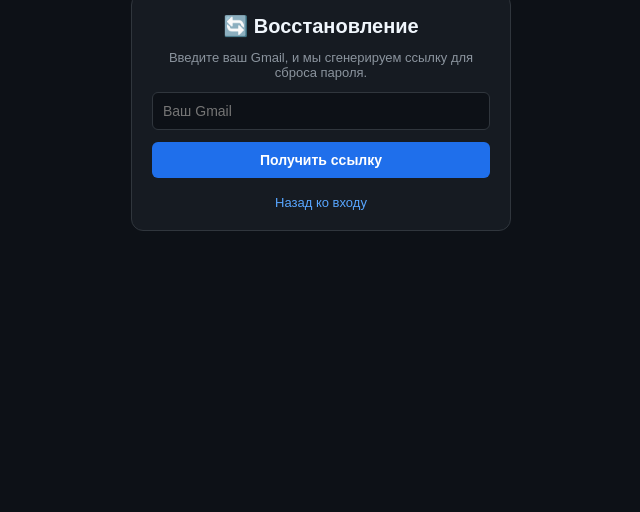
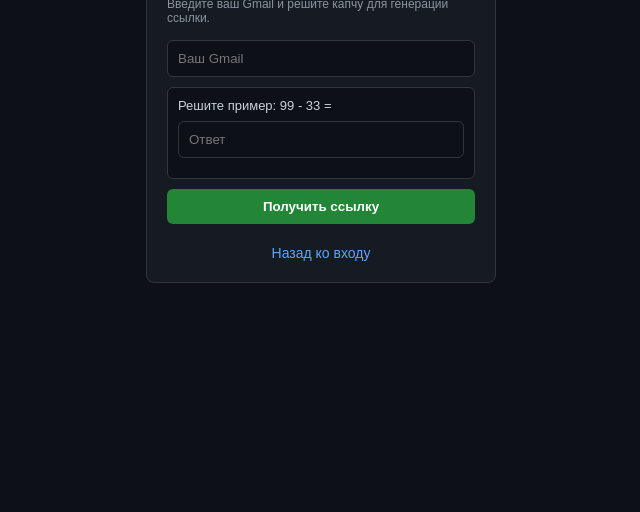
Before and after one commit to mikailovic2015/my-game-portal, a website: page forgot-password.html in a window 1280 px wide. Shown: the part 288-800 px from the top of the page, without its empty margins (319-959 px from the left). Drawn offline with Linux system fonts and the light colour scheme.

Commit message:
Обновил отдельный файл forgot-password.html с капчей и генератором ссылки

```diff
--- a/forgot-password.html
+++ b/forgot-password.html
@@ -2,49 +2,89 @@
 <html lang="ru">
 <head>
     <meta charset="UTF-8">
-    <meta name="viewport" content="width=device-width, initial-scale=1.0">
     <title>Восстановление пароля</title>
     <style>
-        * { box-sizing: border-box; margin: 0; padding: 0; }
-        body { background: #0d1117; color: #c9d1d9; font-family: sans-serif; display: flex; justify-content: center; align-items: center; min-height: 100vh; padding: 15px; }
-        .card { background: #161b22; border: 1px solid #30363d; border-radius: 12px; padding: 20px; width: 100%; max-width: 380px; display: flex; flex-direction: column; gap: 12px; }
-        h2 { color: #f0f6fc; text-align: center; font-size: 20px; }
-        p { font-size: 13px; color: #8b949e; text-align: center; }
-        input { width: 100%; background: #0d1117; border: 1px solid #30363d; border-radius: 6px; padding: 10px; color: white; font-size: 14px; outline: none; }
-        button { background: #1f6feb; color: white; border: none; padding: 10px; border-radius: 6px; font-weight: bold; cursor: pointer; font-size: 14px; }
-        .link { text-align: center; font-size: 13px; color: #58a6ff; text-decoration: none; margin-top: 5px; display: inline-block; }
+        body { background-color: #0d1117; color: #c9d1d9; font-family: sans-serif; display: flex; justify-content: center; align-items: center; height: 100vh; margin: 0; }
+        .card { background: #161b22; padding: 20px; border-radius: 8px; border: 1px solid #30363d; width: 350px; box-sizing: border-box; }
+        input { width: 100%; padding: 10px; margin-bottom: 10px; background: #0d1117; border: 1px solid #30363d; color: white; border-radius: 6px; box-sizing: border-box; }
+        button { width: 100%; padding: 10px; background: #238636; color: white; border: none; border-radius: 6px; cursor: pointer; font-weight: bold; margin-bottom: 10px; }
+        button:hover { background: #2ea043; }
+        .back { text-align: center; margin-top: 10px; }
+        .back a { color: #58a6ff; text-decoration: none; font-size: 14px; }
     </style>
 </head>
 <body>
     <div class="card">
-        <h2>🔄 Восстановление</h2>
-        <p>Введите ваш Gmail, и мы сгенерируем ссылку для сброса пароля.</p>
-        <input type="email" id="forgot-email" placeholder="Ваш Gmail">
-        <button onclick="sendForgot()">Получить ссылку</button>
-        <a href="/login.html" class="link">Назад ко входу</a>
+        <h3 style="color: #58a6ff; margin-bottom: 5px; margin-top: 0;">🔑 Восстановление пароля</h3>
+        <p style="font-size: 12px; color: #8b949e; margin-bottom: 15px;">Введите ваш Gmail и решите капчу для генерации ссылки.</p>
+
+        <input type="email" id="reset-email" placeholder="Ваш Gmail">
+
+        <div style="background: #0d1117; padding: 10px; border-radius: 6px; margin-bottom: 10px; border: 1px solid #30363d;">
+            <p id="captcha-question" style="font-size: 13px; color: #c9d1d9; margin-top: 0; margin-bottom: 8px;"></p>
+            <input type="number" id="captcha-input" placeholder="Ответ">
+        </div>
+
+        <button onclick="verifyAndGetResetLink()">Получить ссылку</button>
+
+        <div id="reset-result-box" style="display: none; background: #0d1117; padding: 10px; border-radius: 6px; margin-bottom: 10px; border: 1px solid #30363d; font-size: 12px; word-break: break-all;"></div>
+
+        <div class="back">
+            <a href="login.html">Назад ко входу</a>
+        </div>
     </div>
 
-<script>
-function sendForgot() {
-    const email = document.getElementById('forgot-email').value.trim();
-    if (!email) {
-        alert('Введите Gmail!');
-        return;
+    <script>
+    const mathExamples = [
+        { q: "5 + 7 =", a: 12 }, { q: "12 - 4 =", a: 8 }, { q: "6 * 3 =", a: 18 }, { q: "20 / 5 =", a: 4 }, { q: "9 + 9 =", a: 18 },
+        { q: "15 - 6 =", a: 9 }, { q: "7 * 7 =", a: 49 }, { q: "32 / 8 =", a: 4 }, { q: "11 + 8 =", a: 19 }, { q: "14 - 9 =", a: 5 },
+        { q: "4 * 6 =", a: 24 }, { q: "81 / 9 =", a: 9 }, { q: "13 + 7 =", a: 20 }, { q: "25 - 10 =", a: 15 }, { q: "5 * 5 =", a: 25 },
+        { q: "36 / 6 =", a: 6 }, { q: "18 + 2 =", a: 20 }, { q: "30 - 12 =", a: 18 }, { q: "3 * 9 =", a: 27 }, { q: "45 / 5 =", a: 9 },
+        { q: "16 + 16 =", a: 32 }, { q: "50 - 25 =", a: 25 }, { q: "8 * 8 =", a: 64 }, { q: "64 / 8 =", a: 8 }, { q: "19 + 11 =", a: 30 },
+        { q: "22 - 7 =", a: 15 }, { q: "9 * 6 =", a: 54 }, { q: "40 / 4 =", a: 10 }, { q: "14 + 14 =", a: 28 }, { q: "60 - 20 =", a: 40 },
+        { q: "7 * 8 =", a: 56 }, { q: "72 / 9 =", a: 8 }, { q: "25 + 25 =", a: 50 }, { q: "33 - 13 =", a: 20 }, { q: "4 * 9 =", a: 36 },
+        { q: "54 / 6 =", a: 9 }, { q: "17 + 13 =", a: 30 }, { q: "44 - 11 =", a: 33 }, { q: "6 * 6 =", a: 36 }, { q: "48 / 6 =", a: 8 },
+        { q: "21 + 9 =", a: 30 }, { q: "99 - 33 =", a: 66 }, { q: "9 * 9 =", a: 81 }, { q: "56 / 7 =", a: 8 }, { q: "12 + 18 =", a: 30 },
+        { q: "75 - 25 =", a: 50 }, { q: "3 * 8 =", a: 24 }, { q: "28 / 4 =", a: 7 }, { q: "10 + 90 =", a: 100 }, { q: "100 - 50 =", a: 50 }
+    ];
+
+    let currentCorrectAnswer = 0;
+
+    function initCaptcha() {
+        const randomIndex = Math.floor(Math.random() * mathExamples.length);
+        const selected = mathExamples[randomIndex];
+        currentCorrectAnswer = selected.a;
+        const qEl = document.getElementById("captcha-question");
+        if (qEl) qEl.innerText = "Решите пример: " + selected.q;
     }
 
-    fetch('/api/forgot-password', {
-        method: 'POST',
-        headers: { 'Content-Type': 'application/json' },
-        body: JSON.stringify({ email })
-    })
-    .then(res => res.json())
-    .then(data => {
-        alert(data.message);
-        if (data.success) {
-            window.location.href = '/login.html';
+    function verifyAndGetResetLink() {
+        const inputVal = document.getElementById("captcha-input").value;
+        const userAnswer = parseInt(inputVal);
+        const userEmail = document.getElementById("reset-email").value;
+
+        if (isNaN(userAnswer) || userAnswer !== currentCorrectAnswer) {
+            alert("Ошибка! Неверный ответ на пример. Попробуйте еще раз.");
+            initCaptcha();
+            return;
         }
-    });
-}
-</script>
+
+        if (!userEmail) {
+            alert("Введите ваш Gmail!");
+            return;
+        }
+
+        const uniqueToken = Math.random().toString(36).substring(2) + Date.now().toString(36);
+        const resetLink = `${window.location.origin}/reset-password.html?token=${uniqueToken}&email=${encodeURIComponent(userEmail)}`;
+
+        const resultBox = document.getElementById("reset-result-box");
+        if (resultBox) {
+            resultBox.style.display = "block";
+            resultBox.innerHTML = `<span style="color: #3fb950; font-weight: bold;">Капча пройдена успешно!</span><br>Вот ваша персональная ссылка для смены пароля:<br><br><a href="${resetLink}" target="_blank" style="color: #58a6ff; text-decoration: underline;">${resetLink}</a>`;
+        }
+    }
+
+    window.onload = initCaptcha;
+    </script>
 </body>
 </html>
```
